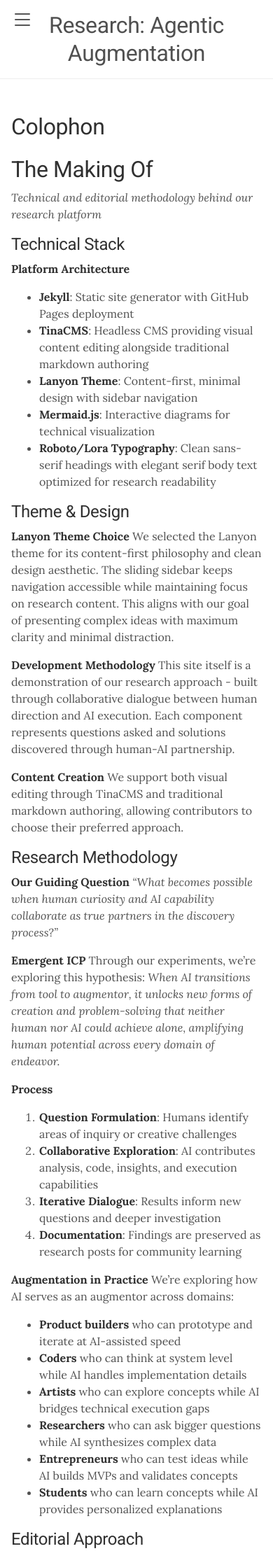
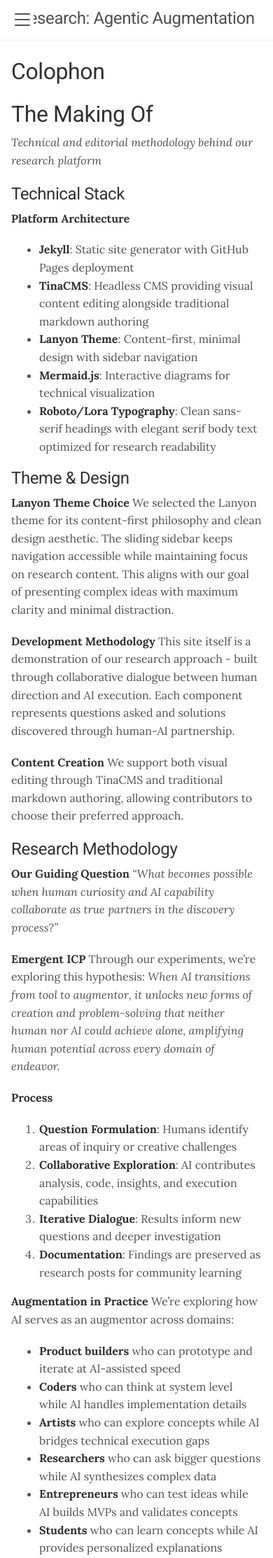
Before and after one commit to shrwnsan/research, a Jekyll site: the page built from colophon.md, in a window 390 px wide. Shown: the top 2226 px of the page at 70% size. Built offline with Jekyll 4.4.1, drawn with Linux system fonts in a browser that asks for light colours; some of the changed text lies outside the part shown.

Commit message:
feat: optimize mobile typography and add Google Analytics tracking
- Reduce masthead vertical space on mobile devices
- Implement responsive font scaling for better readability
- Add Google Analytics integration for usage insights
- Update author information and social media links
- Enhance mobile post title hierarchy and spacing

Co-Authored-By: GLM <zai-org@users.noreply.github.com>

```diff
--- a/_config.yml
+++ b/_config.yml
@@ -8,13 +8,13 @@
 
 # About/contact
 author:
-  name:           "Research Team"
+  name:           "shrwnsan"
   url:            ""
   email:          ""
   twitter:        ""
 
 # Social media settings
-twitter_username:            ""  # Your Twitter username without @
+twitter_username:            "shrwnsan"  # Your Twitter username without @
 social_image:                "/apple-touch-icon-precomposed.png"  # Default social sharing image (1200x630px recommended)
 facebook_app_id:             ""  # Facebook App ID for insights
 social_logo:                 "/apple-touch-icon-precomposed.png"  # Logo for structured data
@@ -46,7 +46,7 @@
 
 # Custom vars
 version:           1.1.0
-google_analytics_id:
+google_analytics_id: G-YH7JYZZT4V
 
 # Build settings
 markdown:          kramdown
--- a/css/lanyon.css
+++ b/css/lanyon.css
@@ -140,11 +140,39 @@
 }
 
 @media (max-width: 48em) {
+  .masthead {
+    padding-top: 0.75rem;
+    padding-bottom: 0.75rem;
+    margin-bottom: 1.5rem;
+  }
+
   .masthead-title {
     text-align: center;
+    font-size: 1.5rem;
+    line-height: 1.2;
+    margin-bottom: 0.25rem;
   }
+
   .masthead-title small {
     display: none;
+  }
+
+  /* Mobile post titles - larger than masthead for hierarchy */
+  .post-title {
+    font-size: 1.75rem;
+    line-height: 1.3;
+    margin-bottom: 0.75rem;
+  }
+
+  /* Mobile body text adjustments */
+  .container {
+    font-size: 1rem;
+    line-height: 1.6;
+  }
+
+  /* Mobile paragraph spacing */
+  p {
+    margin-bottom: 1.2rem;
   }
 }
 
@@ -305,6 +333,7 @@
           backface-visibility: hidden;
 }
 .wrap,
+.site-footer,
 .sidebar-toggle {
   -webkit-transition: -webkit-transform .3s ease-in-out;
           transition: transform .3s ease-in-out;
@@ -316,6 +345,7 @@
 }
 #sidebar-checkbox:checked ~ .sidebar,
 #sidebar-checkbox:checked ~ .wrap,
+#sidebar-checkbox:checked ~ .site-footer,
 #sidebar-checkbox:checked ~ .sidebar-toggle {
   -webkit-transform: translateX(14rem);
       -ms-transform: translateX(14rem);
```
Also changed, not shown: colophon.md (+1 -1 lines).
